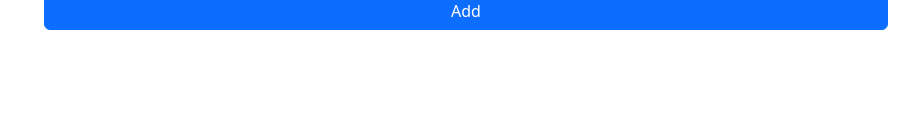
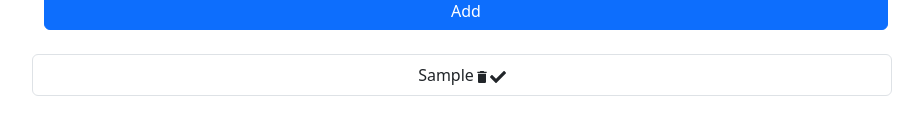
Before and after one commit to soflil/task-manager, a React (Vite) app: page / in a window 1280 px wide. Both pictures are taken after typing "Sample" into the empty fields and a click on the button "Add". Shown: the part 214-348 px from the top of the page, without its empty margins (178-1101 px from the left). Built offline with nearby package versions, Linux system fonts and the light colour scheme.

Commit message:
add: functional list

```diff
--- a/package.json
+++ b/package.json
@@ -14,6 +14,7 @@
     "react": "^18.2.0",
     "react-dom": "^18.2.0",
     "react-hook-form": "^7.51.0",
+    "react-icons": "^5.0.1",
     "zod": "^3.20.6"
   },
   "devDependencies": {
--- a/src/components/TaskForm.tsx
+++ b/src/components/TaskForm.tsx
@@ -1,6 +1,9 @@
 import { FieldValues, useForm } from "react-hook-form";
 import { z } from "zod";
 import { zodResolver } from "@hookform/resolvers/zod";
+import { useState } from "react";
+import { MdDelete } from "react-icons/md";
+import { FaCheck } from "react-icons/fa";
 import "./TaskForm.css";
 
 const schema = z.object({
@@ -10,6 +13,8 @@ const schema = z.object({
 type FormData = z.infer<typeof schema>;
 
 const TaskForm = () => {
+  const [tasks, setTasks] = useState<string[]>([]);
+
   const {
     register,
     handleSubmit,
@@ -17,7 +22,7 @@ const TaskForm = () => {
   } = useForm<FormData>({ resolver: zodResolver(schema) });
 
   const onSubmit = (data: FieldValues) => {
-    return console.log(data);
+    setTasks([...tasks, data.item]);
   };
 
   return (
@@ -39,6 +44,20 @@ const TaskForm = () => {
         </div>
         {errors.item && <p className="error-message">{errors.item.message}</p>}
       </form>
+
+      <ul className="list-ul list-group">
+        {tasks.map((task, index) => (
+          <li key={index} className="task-li list-group-item">
+            {task}
+            <span className="icon icon-single">
+              <MdDelete />
+            </span>
+            <span className="icon icon-single">
+              <FaCheck />
+            </span>
+          </li>
+        ))}
+      </ul>
     </>
   );
 };
```
Also changed, not shown: 1 other file (tests, documents, lock files or other folders).
